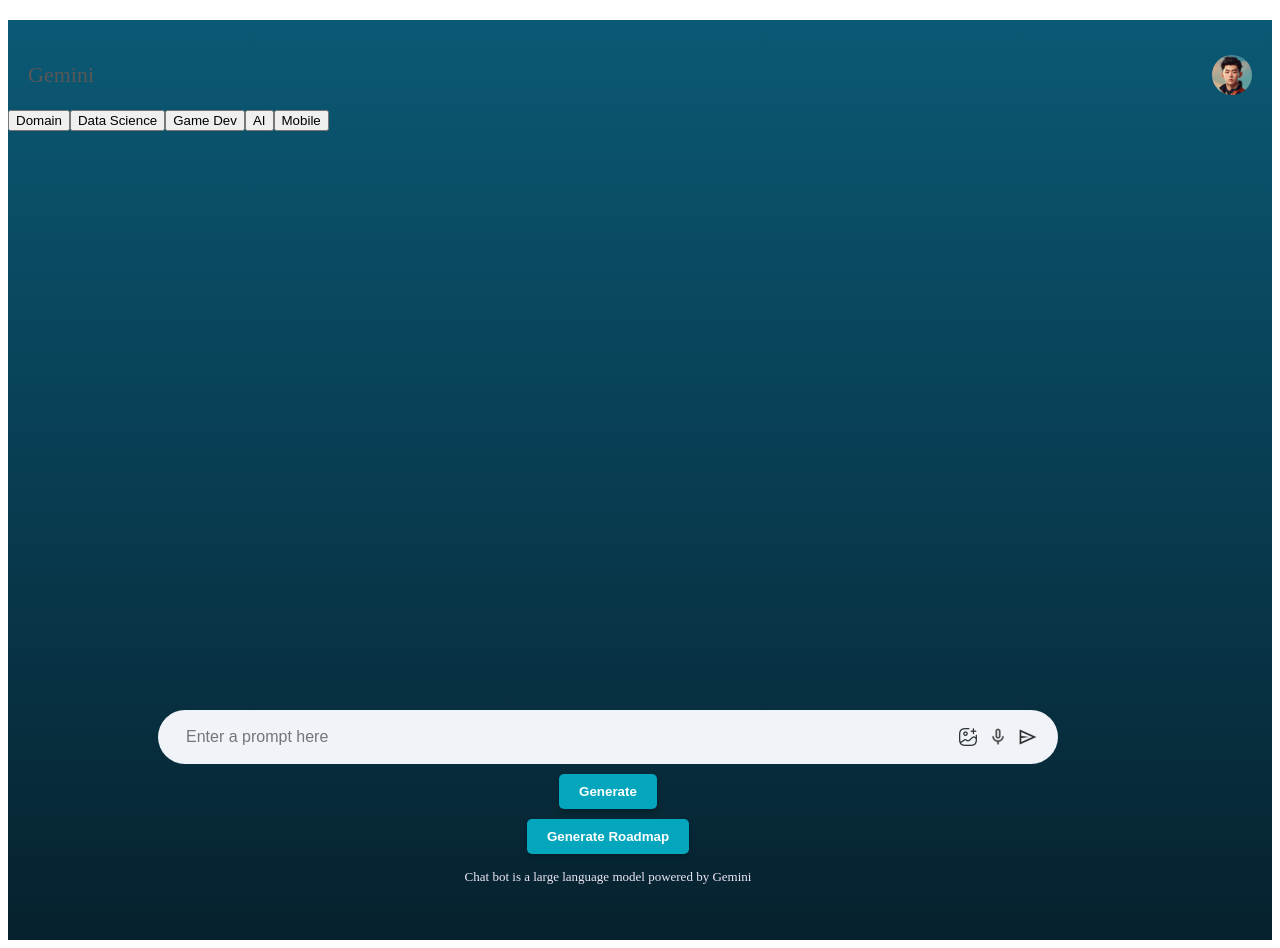
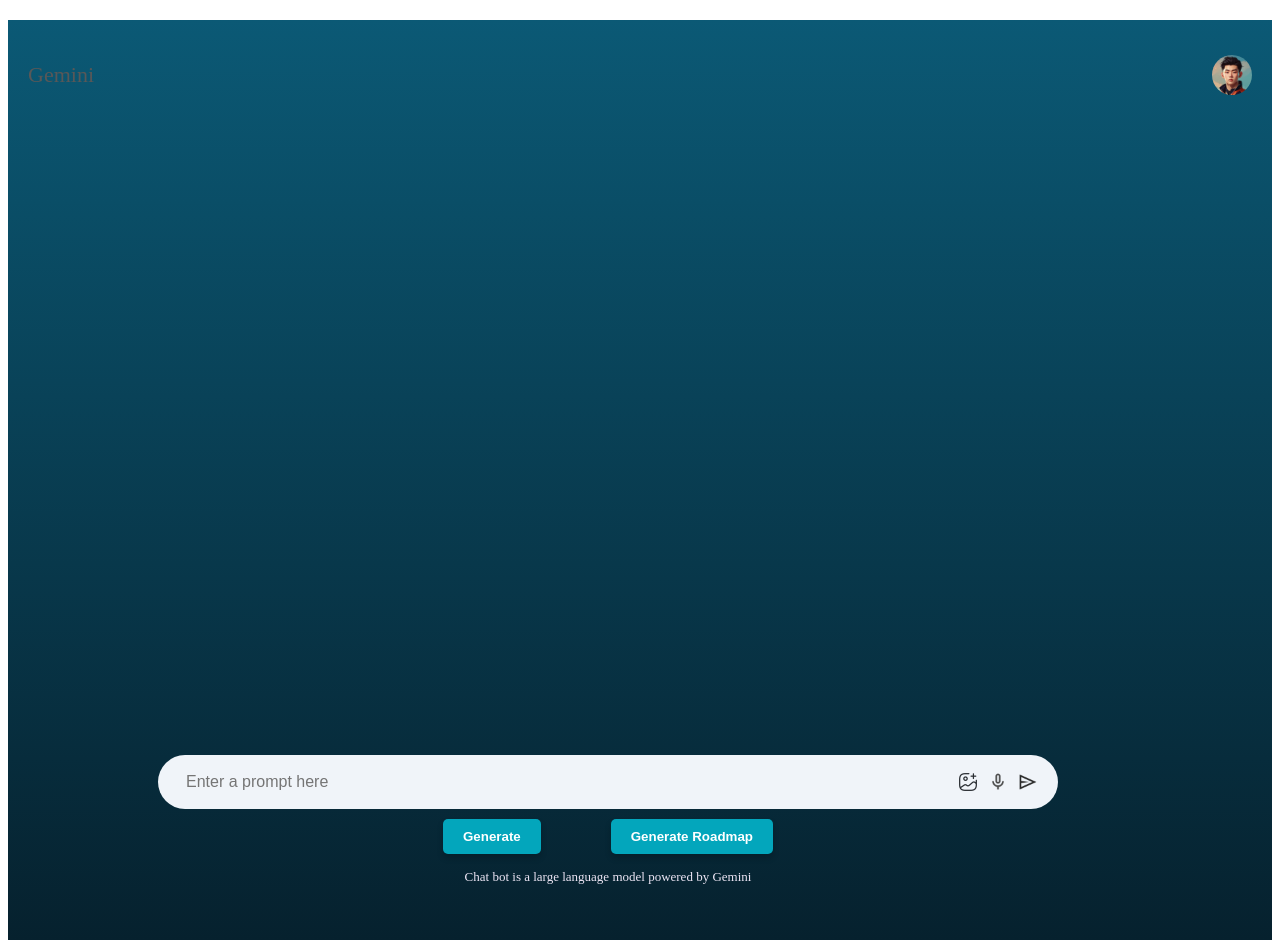
Before and after one commit to Bhanuka10/Capstone, a React (Vite) app in the folder KnowEdge-app/: page /chatbot in a window 1280 px wide. Built offline with nearby package versions, Linux system fonts and the light colour scheme; a web font is replaced by a local one.

Commit message:
remove upper bar and apply chatbot

```diff
--- a/KnowEdge-app/src/Components/ChatBot/ChatBot.css
+++ b/KnowEdge-app/src/Components/ChatBot/ChatBot.css
@@ -23,7 +23,15 @@
     width: 40px;
     border-radius: 50%;
 }
+.gbutton {
+  display: flex;
+  gap: -60px;
+  width: 400px;
+  justify-content: center;
+  align-items: center;
+  margin: 0 auto;
 
+}
 .main-container {
     max-width: 900px;
     margin: auto;
@@ -40,7 +48,6 @@
     margin-top: 20px;
     flex-direction: column;
     gap: 10px;
-    scrollbar-width: none;
     -ms-overflow-style: none;
 }
 
@@ -57,8 +64,8 @@
     max-width: 70%;
     font-weight: 400;
     font-family: 'Outfit', sans-serif;
+    -webkit-backdrop-filter: blur(16px) saturate(180%);
     backdrop-filter: blur(16px) saturate(180%);
-    -webkit-backdrop-filter: blur(16px) saturate(180%);
     box-shadow: 0 2px 5px rgba(41, 40, 40, 0.1);
 }
 
@@ -70,8 +77,8 @@
     font-size: 16px;
     max-width: 70%;
     font-family: 'Outfit', sans-serif;
+    -webkit-backdrop-filter: blur(16px) saturate(180%);
     backdrop-filter: blur(16px) saturate(180%);
-    -webkit-backdrop-filter: blur(16px) saturate(180%);
     box-shadow: 0 2px 5px rgba(45, 42, 42, 0.1);
 }
 
@@ -274,3 +281,17 @@
   border-radius: 6px;
   cursor: pointer;
 }
+
+/* Fix for scrollbar-width */
+.scrollable-container {
+  -ms-overflow-style: none; /* IE and Edge */
+}
+.scrollable-container::-webkit-scrollbar {
+  display: none; /* Chrome, Safari, and Opera */
+}
+
+/* Fix for backdrop-filter */
+.blur-container {
+  -webkit-backdrop-filter: blur(16px) saturate(180%);
+  backdrop-filter: blur(16px) saturate(180%);
+}
--- a/KnowEdge-app/src/Components/ChatBot/ChatBot.jsx
+++ b/KnowEdge-app/src/Components/ChatBot/ChatBot.jsx
@@ -253,16 +253,16 @@ Respond ONLY with the roadmap, no extra text.`;
   };
 
   const handleGenerateRoadmap = async () => {
-    console.log('Generating roadmap with multiple API keys...');
+    console.log('Generating personalized roadmap based on user chat...');
     setLoading(true);
 
     try {
       const allVideos = [];
       const apiKeys = [TECHNOLOGY_API_KEY, AI_API_KEY, MOBILE_DEV_API_KEY];
-      const playlistIds = [...ADDITIONAL_PLAYLIST_IDS]; // Use the existing playlist IDs
+      const playlistIds = [...ADDITIONAL_PLAYLIST_IDS];
 
       for (let i = 0; i < playlistIds.length; i++) {
-        const apiKey = apiKeys[i % apiKeys.length]; // Rotate through API keys
+        const apiKey = apiKeys[i % apiKeys.length];
         const videos = await fetchPlaylistItems(playlistIds[i], apiKey);
         allVideos.push(...videos);
       }
@@ -281,22 +281,56 @@ Respond ONLY with the roadmap, no extra text.`;
         return;
       }
 
-      const videoList = allVideos.map(
+      // Extract user preferences from chat history
+      const userPreferences = messages
+        .filter(msg => msg.role === "user")
+        .map(msg => msg.text.toLowerCase())
+        .join(" ");
+
+      // Filter videos based on user preferences
+      const relevantVideos = allVideos.filter(video => {
+        const title = video.snippet.title.toLowerCase();
+        return userPreferences.split(" ").some(keyword => title.includes(keyword));
+      });
+
+      // Remove already suggested videos
+      const suggestedVideoIds = new Set(messages
+        .filter(msg => msg.role === "bot" && msg.suggestedVideos)
+        .flatMap(msg => msg.suggestedVideos));
+
+      const uniqueVideos = relevantVideos.filter(video => !suggestedVideoIds.has(video.snippet.resourceId.videoId));
+
+      // Select the top 20 videos
+      const selectedVideos = uniqueVideos.slice(0, 20);
+
+      if (selectedVideos.length === 0) {
+        setMessages((prev) => [
+          ...prev,
+          {
+            role: "bot",
+            text: "No new relevant videos found based on your preferences. Please try asking something different.",
+          },
+        ]);
+        setLoading(false);
+        return;
+      }
+
+      const videoList = selectedVideos.map(
         (video) => `- [${video.snippet.title}](https://www.youtube.com/watch?v=${video.snippet.resourceId.videoId})`
       ).join('\n');
 
       const roadmapPrompt = `
-Here is the list of videos from the playlists:
+Based on your chat, here is a personalized learning roadmap with 20 videos:
 
 ${videoList}
 
-You can use these videos to create a personalized learning roadmap.`;
+These videos are tailored to help you progress further in your learning journey.`;
 
       console.log('Roadmap prompt:', roadmapPrompt);
 
       setMessages((prev) => [
         ...prev,
-        { role: "bot", text: roadmapPrompt },
+        { role: "bot", text: roadmapPrompt, suggestedVideos: selectedVideos.map(video => video.snippet.resourceId.videoId) },
       ]);
     } catch (error) {
       console.error('Error generating roadmap:', error);
@@ -347,14 +381,6 @@ ${text}
       <div className="nav">
         <p>Gemini</p>
         <img src={assets.user_icon} alt="User" />
-      </div>
-
-      <div className="category-buttons">
-        <button onClick={() => setActiveCategory('domain')}>Domain</button>
-        <button onClick={() => setActiveCategory('data')}>Data Science</button>
-        <button onClick={() => setActiveCategory('game')}>Game Dev</button>
-        <button onClick={() => setActiveCategory('ai')}>AI</button>
-        <button onClick={() => setActiveCategory('mobile')}>Mobile</button>
       </div>
 
       <div className="chat-response">
@@ -418,9 +444,9 @@ ${text}
             <img src={assets.mic_icon} alt="Mic" />
             <img src={assets.send_icon} alt="Send" />
           </div>
-        </div>
+        </div><div className="gbutton">
         <button className="generate-btn" onClick={handleGenerate}>Generate</button>
-        <button className="generate-btn" onClick={handleGenerateRoadmap}>Generate Roadmap</button>
+        <button className="generate-btn" onClick={handleGenerateRoadmap}>Generate Roadmap</button></div>
         {showRoadmap && (
           <div className="ai-roadmap">
             <h2>AI Generated Roadmap</h2>
```
